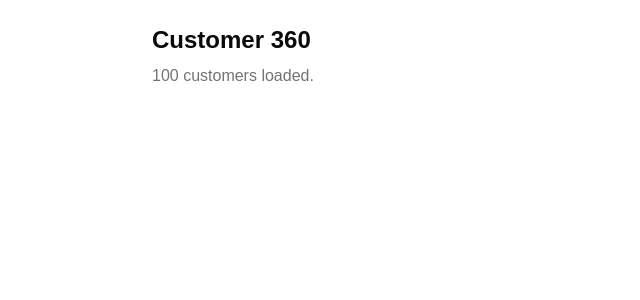
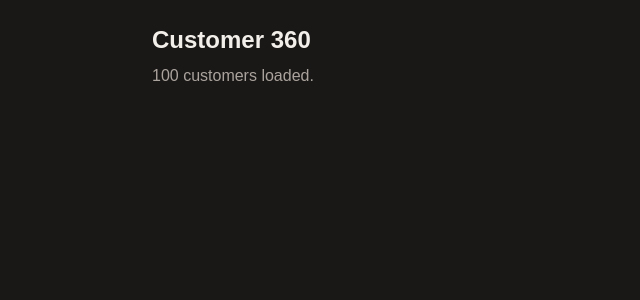
Before and after one commit to rizkiafdl/customer-360, a React (Vite) app: page / in a window 1280 px wide. Shown: the top 300 px of the page, without its empty margins (0-640 px from the left). Built offline with nearby package versions, Linux system fonts and the light colour scheme.

Commit message:
feat: add the dark-default theme tokens with a contrast test

```diff
--- a/index.html
+++ b/index.html
@@ -1,10 +1,18 @@
 <!doctype html>
-<html lang="en">
+<html lang="en" class="dark">
   <head>
     <meta charset="UTF-8" />
     <link rel="icon" type="image/svg+xml" href="/favicon.svg" />
     <meta name="viewport" content="width=device-width, initial-scale=1.0" />
     <title>Customer 360</title>
+    <script>
+      // Theme before first paint (ADR 0007). Same key and default as src/lib/theme.ts.
+      try {
+        if (localStorage.getItem('theme') === 'light') document.documentElement.classList.remove('dark')
+      } catch {
+        // Storage blocked: keep the dark default.
+      }
+    </script>
   </head>
   <body>
     <div id="root"></div>
--- /dev/null
+++ b/scripts/theme/contrast.ts
@@ -0,0 +1,81 @@
+/**
+ * WCAG contrast for the `oklch()` theme tokens in src/index.css (ADR 0007).
+ *
+ * OKLCH → OKLab → linear sRGB uses Björn Ottosson's published matrices.
+ * WCAG relative luminance is a weighted sum of linear sRGB, so no gamma step
+ * is needed. Values outside the sRGB gamut are clipped here, the way a
+ * browser without gamut mapping would show them; `inGamut` lets the test
+ * reject such values instead of trusting the clipped color.
+ */
+
+export interface Oklch {
+  l: number
+  c: number
+  h: number
+}
+
+const OKLCH = /^oklch\(\s*([\d.]+)(%?)\s+([\d.]+)\s+([\d.]+)\s*(?:\/\s*[\d.]+%?\s*)?\)$/
+
+export function parseOklch(value: string): Oklch {
+  const match = OKLCH.exec(value.trim())
+  if (!match) throw new Error(`Not an oklch() value: ${value}`)
+  const [, l, percent, c, h] = match as unknown as [string, string, string, string, string]
+  return { l: percent ? Number(l) / 100 : Number(l), c: Number(c), h: Number(h) }
+}
+
+/** Linear sRGB channels, not clipped. */
+export function oklchToLinearSrgb(value: string): [number, number, number] {
+  const { l: L, c, h } = parseOklch(value)
+  const rad = (h * Math.PI) / 180
+  const a = c * Math.cos(rad)
+  const b = c * Math.sin(rad)
+  const l = (L + 0.3963377774 * a + 0.2158037573 * b) ** 3
+  const m = (L - 0.1055613458 * a - 0.0638541728 * b) ** 3
+  const s = (L - 0.0894841775 * a - 1.291485548 * b) ** 3
+  return [
+    4.0767416621 * l - 3.3077115913 * m + 0.2309699292 * s,
+    -1.2684380046 * l + 2.6097574011 * m - 0.3413193965 * s,
+    -0.0041960863 * l - 0.7034186147 * m + 1.707614701 * s,
+  ]
+}
+
+/** True when each sRGB channel is within [0, 1], with a small tolerance for rounding. */
+export function inGamut(value: string): boolean {
+  return oklchToLinearSrgb(value).every((ch) => ch >= -0.001 && ch <= 1.001)
+}
+
+function luminance(value: string): number {
+  const [r, g, b] = oklchToLinearSrgb(value).map((ch) => Math.min(1, Math.max(0, ch))) as [
+    number,
+    number,
+    number,
+  ]
+  return 0.2126 * r + 0.7152 * g + 0.0722 * b
+}
+
+/** WCAG 2 contrast ratio, 1 to 21. */
+export function contrastRatio(a: string, b: string): number {
+  const [hi, lo] = [luminance(a), luminance(b)].sort((x, y) => y - x) as [number, number]
+  return (hi + 0.05) / (lo + 0.05)
+}
+
+function declarations(block: string): Record<string, string> {
+  const out: Record<string, string> = {}
+  for (const [, name, value] of block.matchAll(/--([\w-]+)\s*:\s*([^;]+);/g)) {
+    if (name !== undefined && value !== undefined) out[name] = value.trim()
+  }
+  return out
+}
+
+/** The custom properties of the `:root` (light) and `.dark` blocks. */
+export function parseThemeBlocks(css: string): {
+  light: Record<string, string>
+  dark: Record<string, string>
+} {
+  const block = (selector: string): string => {
+    const match = new RegExp(`(?:^|\\n)\\s*${selector}\\s*\\{([^}]*)\\}`).exec(css)
+    if (!match?.[1]) throw new Error(`No ${selector} block in the CSS`)
+    return match[1]
+  }
+  return { light: declarations(block(':root')), dark: declarations(block('\\.dark')) }
+}
--- a/src/index.css
+++ b/src/index.css
@@ -16,6 +16,16 @@
     --color-sidebar-primary: var(--sidebar-primary);
     --color-sidebar-foreground: var(--sidebar-foreground);
     --color-sidebar: var(--sidebar);
+    --color-brand-deep: var(--brand-deep);
+    --color-brand-text: var(--brand-text);
+    --color-opportunity: var(--opportunity);
+    --color-opportunity-foreground: var(--opportunity-foreground);
+    --color-warning: var(--warning);
+    --color-warning-foreground: var(--warning-foreground);
+    --color-risk: var(--risk);
+    --color-risk-foreground: var(--risk-foreground);
+    --color-info: var(--info);
+    --color-info-foreground: var(--info-foreground);
     --color-chart-5: var(--chart-5);
     --color-chart-4: var(--chart-4);
     --color-chart-3: var(--chart-3);
@@ -48,73 +58,101 @@
     --radius-4xl: calc(var(--radius) * 2.6);
 }
 
+/*
+ * Theme tokens (ADR 0007). The only place in the app that holds color values.
+ * Dark is the default: index.html puts `.dark` on <html> before first paint.
+ * Contrast for each pairing is checked by scripts/theme/contrast.test.ts.
+ * Brand red is for primary buttons, active nav, and the focus ring only.
+ * Red is not risk: flags use --opportunity, --warning, --risk, --info.
+ * Charts: --chart-1..4 = FUNDING, ORI, BANCA, REKSA; --chart-5 = LOAN.
+ */
 :root {
-    --background: oklch(1 0 0);
-    --foreground: oklch(0.145 0 0);
+    --background: oklch(0.985 0.003 75);
+    --foreground: oklch(0.2 0.006 49);
     --card: oklch(1 0 0);
-    --card-foreground: oklch(0.145 0 0);
+    --card-foreground: oklch(0.2 0.006 49);
     --popover: oklch(1 0 0);
-    --popover-foreground: oklch(0.145 0 0);
-    --primary: oklch(0.205 0 0);
-    --primary-foreground: oklch(0.985 0 0);
-    --secondary: oklch(0.97 0 0);
-    --secondary-foreground: oklch(0.205 0 0);
-    --muted: oklch(0.97 0 0);
-    --muted-foreground: oklch(0.556 0 0);
-    --accent: oklch(0.97 0 0);
-    --accent-foreground: oklch(0.205 0 0);
+    --popover-foreground: oklch(0.2 0.006 49);
+    --primary: oklch(0.585 0.228 27);
+    --primary-foreground: oklch(1 0 0);
+    --secondary: oklch(0.955 0.004 75);
+    --secondary-foreground: oklch(0.2 0.006 49);
+    --muted: oklch(0.96 0.004 75);
+    --muted-foreground: oklch(0.5 0.01 60);
+    --accent: oklch(0.955 0.004 75);
+    --accent-foreground: oklch(0.2 0.006 49);
     --destructive: oklch(0.577 0.245 27.325);
-    --border: oklch(0.922 0 0);
-    --input: oklch(0.922 0 0);
-    --ring: oklch(0.708 0 0);
-    --chart-1: oklch(0.87 0 0);
-    --chart-2: oklch(0.556 0 0);
-    --chart-3: oklch(0.439 0 0);
-    --chart-4: oklch(0.371 0 0);
-    --chart-5: oklch(0.269 0 0);
-    --radius: 0.625rem;
-    --sidebar: oklch(0.985 0 0);
-    --sidebar-foreground: oklch(0.145 0 0);
-    --sidebar-primary: oklch(0.205 0 0);
-    --sidebar-primary-foreground: oklch(0.985 0 0);
-    --sidebar-accent: oklch(0.97 0 0);
-    --sidebar-accent-foreground: oklch(0.205 0 0);
-    --sidebar-border: oklch(0.922 0 0);
-    --sidebar-ring: oklch(0.708 0 0);
+    --border: oklch(0.91 0.005 75);
+    --input: oklch(0.91 0.005 75);
+    --ring: oklch(0.585 0.228 27);
+    --brand-deep: oklch(0.371 0.119 20);
+    --brand-text: oklch(0.53 0.21 27);
+    --opportunity: oklch(0.5 0.085 170);
+    --opportunity-foreground: oklch(1 0 0);
+    --warning: oklch(0.55 0.12 70);
+    --warning-foreground: oklch(1 0 0);
+    --risk: oklch(0.55 0.13 50);
+    --risk-foreground: oklch(1 0 0);
+    --info: oklch(0.5 0.04 240);
+    --info-foreground: oklch(1 0 0);
+    --chart-1: oklch(0.55 0.15 250);
+    --chart-2: oklch(0.58 0.1 190);
+    --chart-3: oklch(0.55 0.16 300);
+    --chart-4: oklch(0.65 0.13 80);
+    --chart-5: oklch(0.6 0.01 60);
+    --radius: 0.5rem;
+    --sidebar: oklch(0.97 0.004 75);
+    --sidebar-foreground: oklch(0.2 0.006 49);
+    --sidebar-primary: oklch(0.585 0.228 27);
+    --sidebar-primary-foreground: oklch(1 0 0);
+    --sidebar-accent: oklch(0.93 0.005 75);
+    --sidebar-accent-foreground: oklch(0.2 0.006 49);
+    --sidebar-border: oklch(0.91 0.005 75);
+    --sidebar-ring: oklch(0.585 0.228 27);
 }
 
 .dark {
-    --background: oklch(0.145 0 0);
-    --foreground: oklch(0.985 0 0);
-    --card: oklch(0.205 0 0);
-    --card-foreground: oklch(0.985 0 0);
-    --popover: oklch(0.205 0 0);
-    --popover-foreground: oklch(0.985 0 0);
-    --primary: oklch(0.922 0 0);
-    --primary-foreground: oklch(0.205 0 0);
-    --secondary: oklch(0.269 0 0);
-    --secondary-foreground: oklch(0.985 0 0);
-    --muted: oklch(0.269 0 0);
-    --muted-foreground: oklch(0.708 0 0);
-    --accent: oklch(0.269 0 0);
-    --accent-foreground: oklch(0.985 0 0);
+    --background: oklch(0.211 0.004 49);
+    --foreground: oklch(0.95 0.008 75);
+    --card: oklch(0.245 0.005 49);
+    --card-foreground: oklch(0.95 0.008 75);
+    --popover: oklch(0.28 0.006 49);
+    --popover-foreground: oklch(0.95 0.008 75);
+    --primary: oklch(0.585 0.228 27);
+    --primary-foreground: oklch(1 0 0);
+    --secondary: oklch(0.29 0.006 49);
+    --secondary-foreground: oklch(0.95 0.008 75);
+    --muted: oklch(0.29 0.006 49);
+    --muted-foreground: oklch(0.72 0.012 70);
+    --accent: oklch(0.3 0.006 49);
+    --accent-foreground: oklch(0.95 0.008 75);
     --destructive: oklch(0.704 0.191 22.216);
     --border: oklch(1 0 0 / 10%);
     --input: oklch(1 0 0 / 15%);
-    --ring: oklch(0.556 0 0);
-    --chart-1: oklch(0.87 0 0);
-    --chart-2: oklch(0.556 0 0);
-    --chart-3: oklch(0.439 0 0);
-    --chart-4: oklch(0.371 0 0);
-    --chart-5: oklch(0.269 0 0);
-    --sidebar: oklch(0.205 0 0);
-    --sidebar-foreground: oklch(0.985 0 0);
-    --sidebar-primary: oklch(0.488 0.243 264.376);
-    --sidebar-primary-foreground: oklch(0.985 0 0);
-    --sidebar-accent: oklch(0.269 0 0);
-    --sidebar-accent-foreground: oklch(0.985 0 0);
-    --sidebar-border: oklch(1 0 0 / 10%);
-    --sidebar-ring: oklch(0.556 0 0);
+    --ring: oklch(0.585 0.228 27);
+    --brand-deep: oklch(0.371 0.119 20);
+    --brand-text: oklch(0.72 0.15 22);
+    --opportunity: oklch(0.75 0.12 170);
+    --opportunity-foreground: oklch(0.2 0.02 170);
+    --warning: oklch(0.8 0.14 80);
+    --warning-foreground: oklch(0.22 0.03 80);
+    --risk: oklch(0.74 0.15 55);
+    --risk-foreground: oklch(0.22 0.03 55);
+    --info: oklch(0.75 0.04 240);
+    --info-foreground: oklch(0.2 0.02 240);
+    --chart-1: oklch(0.68 0.13 250);
+    --chart-2: oklch(0.72 0.11 190);
+    --chart-3: oklch(0.68 0.14 300);
+    --chart-4: oklch(0.78 0.13 85);
+    --chart-5: oklch(0.62 0.01 60);
+    --sidebar: oklch(0.19 0.004 49);
+    --sidebar-foreground: oklch(0.95 0.008 75);
+    --sidebar-primary: oklch(0.585 0.228 27);
+    --sidebar-primary-foreground: oklch(1 0 0);
+    --sidebar-accent: oklch(0.27 0.006 49);
+    --sidebar-accent-foreground: oklch(0.95 0.008 75);
+    --sidebar-border: oklch(1 0 0 / 8%);
+    --sidebar-ring: oklch(0.585 0.228 27);
 }
 
 @layer base {
@@ -126,5 +164,9 @@
     }
   html {
     @apply font-sans;
+    color-scheme: light;
+    }
+  html.dark {
+    color-scheme: dark;
     }
 }
--- /dev/null
+++ b/src/lib/theme.ts
@@ -0,0 +1,27 @@
+/**
+ * Theme switch (ADR 0007). Dark is the default; the viewer's choice is kept
+ * in localStorage under `theme`. index.html runs the same read inline before
+ * the first paint, so keep the key and the default in sync with it.
+ */
+export type Theme = 'light' | 'dark'
+
+export const THEME_KEY = 'theme'
+
+/** The stored theme, or dark when nothing valid is stored or storage is blocked. */
+export function readStoredTheme(): Theme {
+  try {
+    return localStorage.getItem(THEME_KEY) === 'light' ? 'light' : 'dark'
+  } catch {
+    return 'dark'
+  }
+}
+
+/** Sets `.dark` on <html> to match `theme` and stores the choice when storage allows. */
+export function applyTheme(theme: Theme): void {
+  document.documentElement.classList.toggle('dark', theme === 'dark')
+  try {
+    localStorage.setItem(THEME_KEY, theme)
+  } catch {
+    // Storage blocked (private mode, policy). The class still switches.
+  }
+}
```
Also changed, not shown: 2 other files (tests, documents, lock files or other folders).
